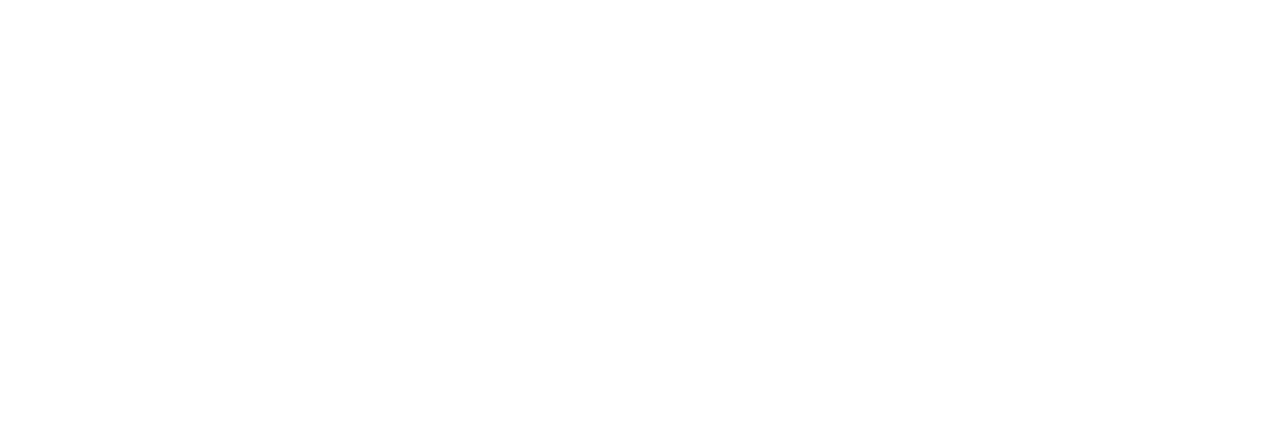
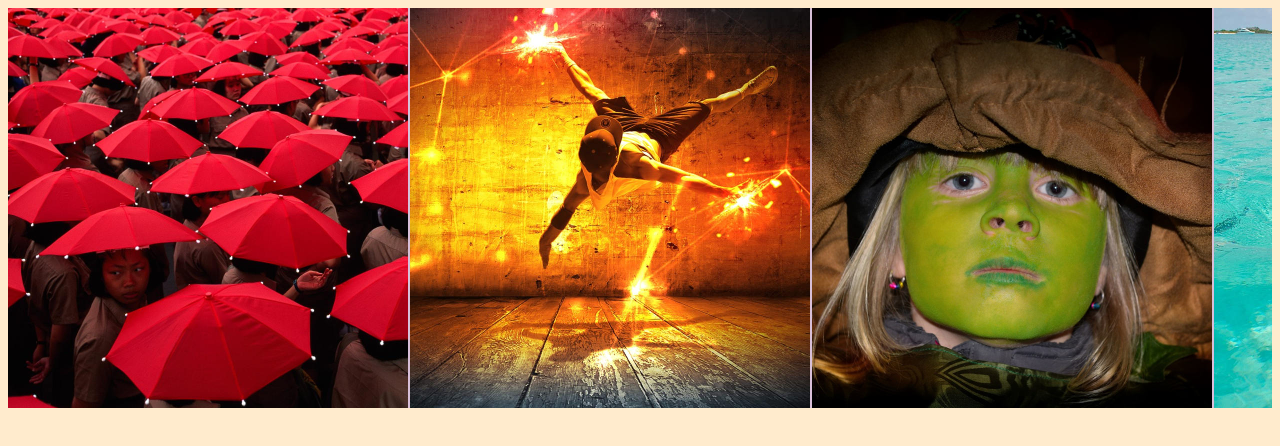
Before and after one commit to FbW-E04-1/image-viewer-Flaca2810, a plain HTML site: page index.html in a window 1280 px wide. Drawn offline with Linux system fonts and the light colour scheme.

Commit message:
task completed

```diff
--- a/css/styles.css
+++ b/css/styles.css
@@ -0,0 +1,29 @@
+#viewport {
+
+overflow:auto;
+
+}
+
+#wrapper {
+
+width: calc(9 * 402px - 2px);
+height: 400px ;
+background-color: thistle;
+
+}
+
+body{
+    background-color: blanchedalmond;
+}
+
+img {
+
+height:100%;
+float:left;
+margin-right: 2px;
+}
+
+img:last-child {
+
+ margin:0;
+}
--- a/index.html
+++ b/index.html
@@ -9,6 +9,21 @@
   </head>
 
   <body>
+  <div id="viewport">
+<div id="wrapper">
 
+<img src="img/1_Red_umbrellas.jpg" alt="Red_umbrellas">
+<img src="img/2_Orange_hiphop.jpg" alt="Orange_hiphop">
+<img src=img/3_Green_disguise.jpg>
+<img src=img/4_Teal_pigBird.jpg>
+<img src=img/5_Blue_jellyfish.jpg>
+<img src=img/6_Purple_stars.jpg>
+<img src=img/7_Grey_waterDance.jpg>
+<img src=img/8_wool.jpg>
+<img src=img/9_emu.jpg>
+
+</div>
+</div>
+</body>
   </body>
 </html>
```
